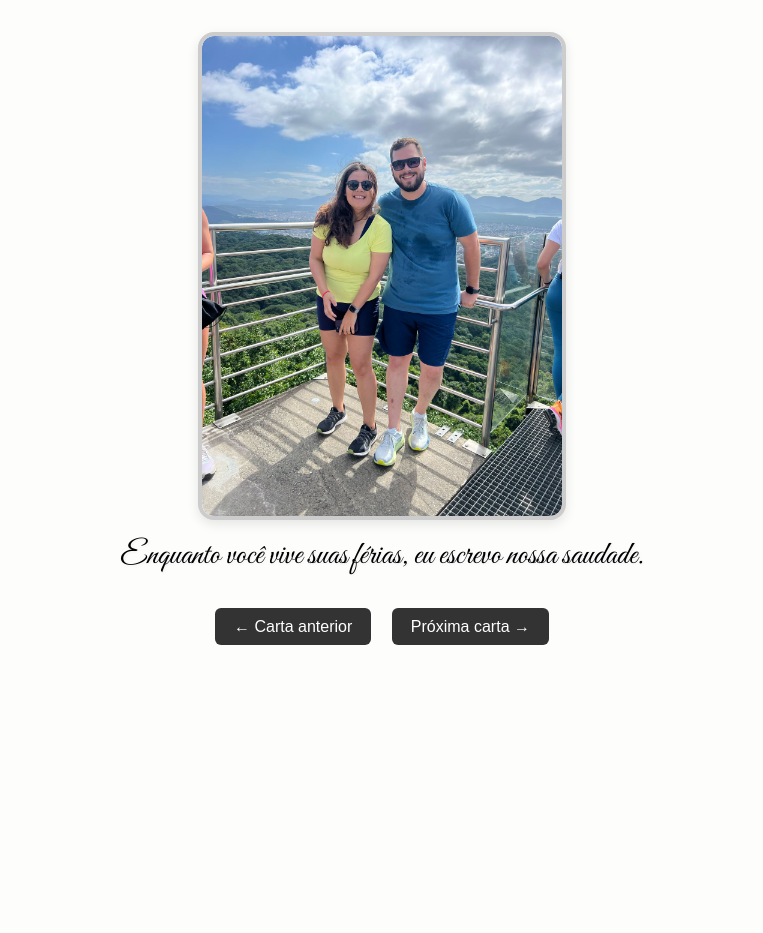
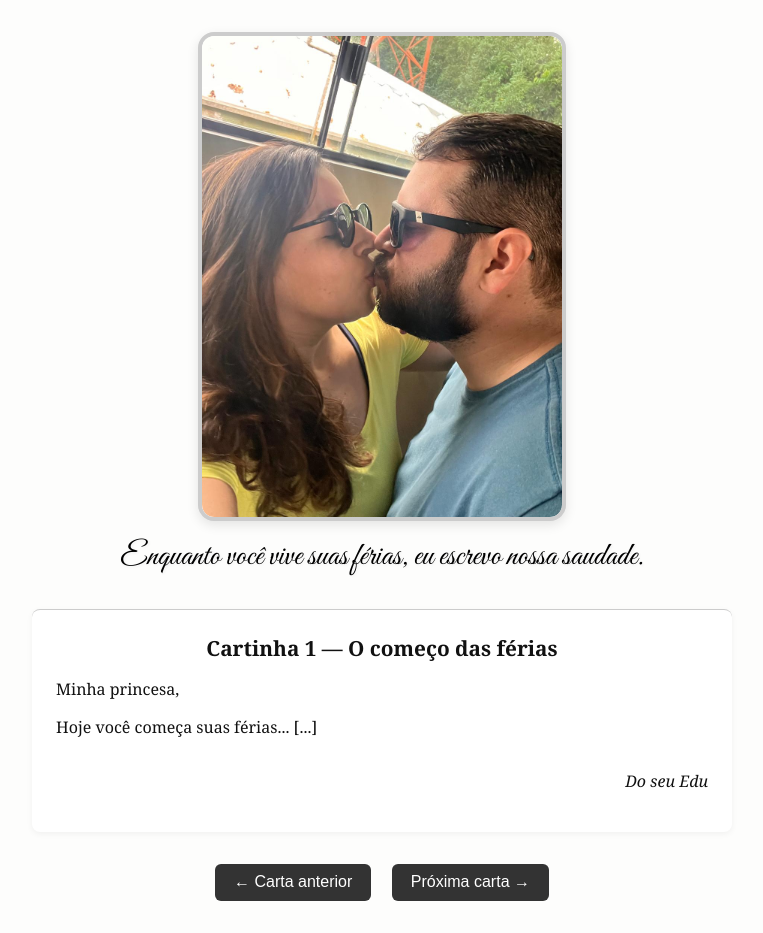
Before and after one commit to Eduardokolschraiber/cartas-de-ferias, a plain HTML site: page index.html in a window 1280 px wide. Shown: the whole page, without its empty margins (258-1021 px from the left). Before the commit the page ends 800 px from the top, so only its background shows below. Drawn offline with Linux system fonts and the light colour scheme; a web font is replaced by a local one.

Commit message:
Update index.html

```diff
--- a/index.html
+++ b/index.html
@@ -117,7 +117,7 @@
       <img class="imagem-capa" src="https://raw.githubusercontent.com/Eduardokolschraiber/cartas-de-ferias/main/d4aa7af9-f0a7-44bb-8c59-fe968ae6f1e6.jpg" alt="">
       <img class="imagem-capa" src="https://raw.githubusercontent.com/Eduardokolschraiber/cartas-de-ferias/main/e914506e-5b88-45d6-af7b-ae65a676c27c.jpg" alt="">
       <img class="imagem-capa" src="https://raw.githubusercontent.com/Eduardokolschraiber/cartas-de-ferias/main/fe3c04cf-edf8-4ba0-8b4a-1ab179dae43a.jpg" alt="">
-      <!-- Nova imagem adicionada -->
+      <!-- Nova imagem -->
       <img class="imagem-capa" src="https://raw.githubusercontent.com/Eduardokolschraiber/cartas-de-ferias/main/WhatsApp%20Image%202025-04-12%20at%2016.57.09.jpeg" alt="">
     </div>
 
@@ -153,9 +153,43 @@
   </div>
 
   <script>
+    // CARREGAMENTO DAS CARTAS POR DATA
     const cartas = document.querySelectorAll('.carta');
-    const dataInicio = new Date('2025-04-15');
+    const dataInicio = new Date('2025-04-15'); // Dia de início das férias
     const hoje = new Date();
-    dataInicio.setHours(0, 0, 0, 0);
-    hoje.setHours(0, 0, 0, 0);
-    const diasPassados =
+    dataInicio.setHours(0,0,0,0);
+    hoje.setHours(0,0,0,0);
+    const diasDisponiveis = Math.floor((hoje - dataInicio) / (1000 * 60 * 60 * 24)) + 1;
+    let cartaVisivel = 0;
+
+    function exibirCarta(index) {
+      cartas.forEach((carta, i) => {
+        carta.style.display = (i === index && i < diasDisponiveis) ? 'block' : 'none';
+      });
+    }
+
+    function mostrarCartaAtual(direcao) {
+      const maxIndex = Math.min(cartas.length - 1, diasDisponiveis - 1);
+      cartaVisivel += direcao;
+      if (cartaVisivel < 0) cartaVisivel = 0;
+      if (cartaVisivel > maxIndex) cartaVisivel = maxIndex;
+      exibirCarta(cartaVisivel);
+    }
+
+    // Mostrar a primeira carta válida automaticamente
+    exibirCarta(0);
+
+    // CARROSSEL DE IMAGENS
+    const imagens = document.querySelectorAll('.imagem-capa');
+    let imagemAtual = 0;
+
+    function trocarImagem() {
+      imagens[imagemAtual].classList.remove('active');
+      imagemAtual = (imagemAtual + 1) % imagens.length;
+      imagens[imagemAtual].classList.add('active');
+    }
+
+    setInterval(trocarImagem, 3000);
+  </script>
+</body>
+</html>
```
